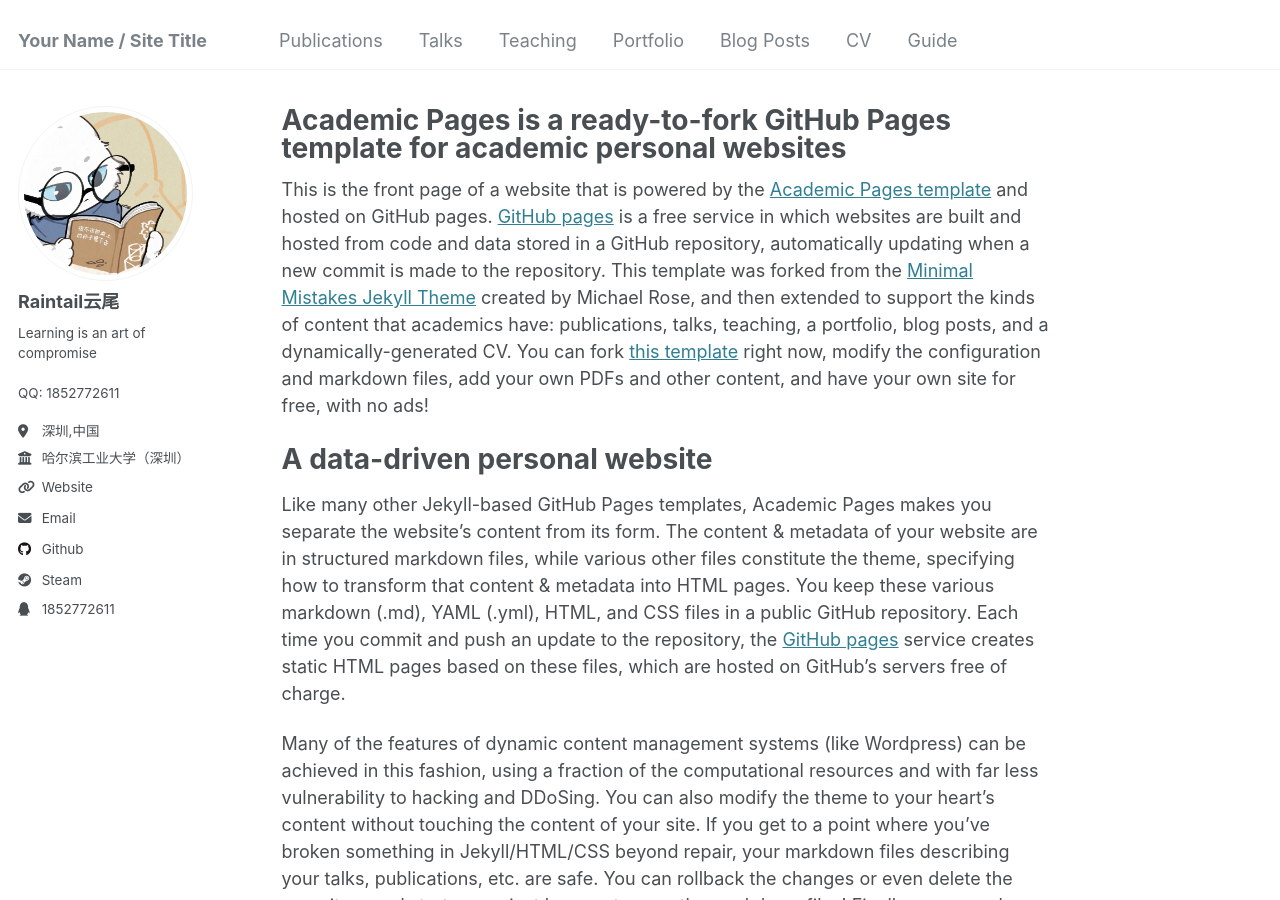
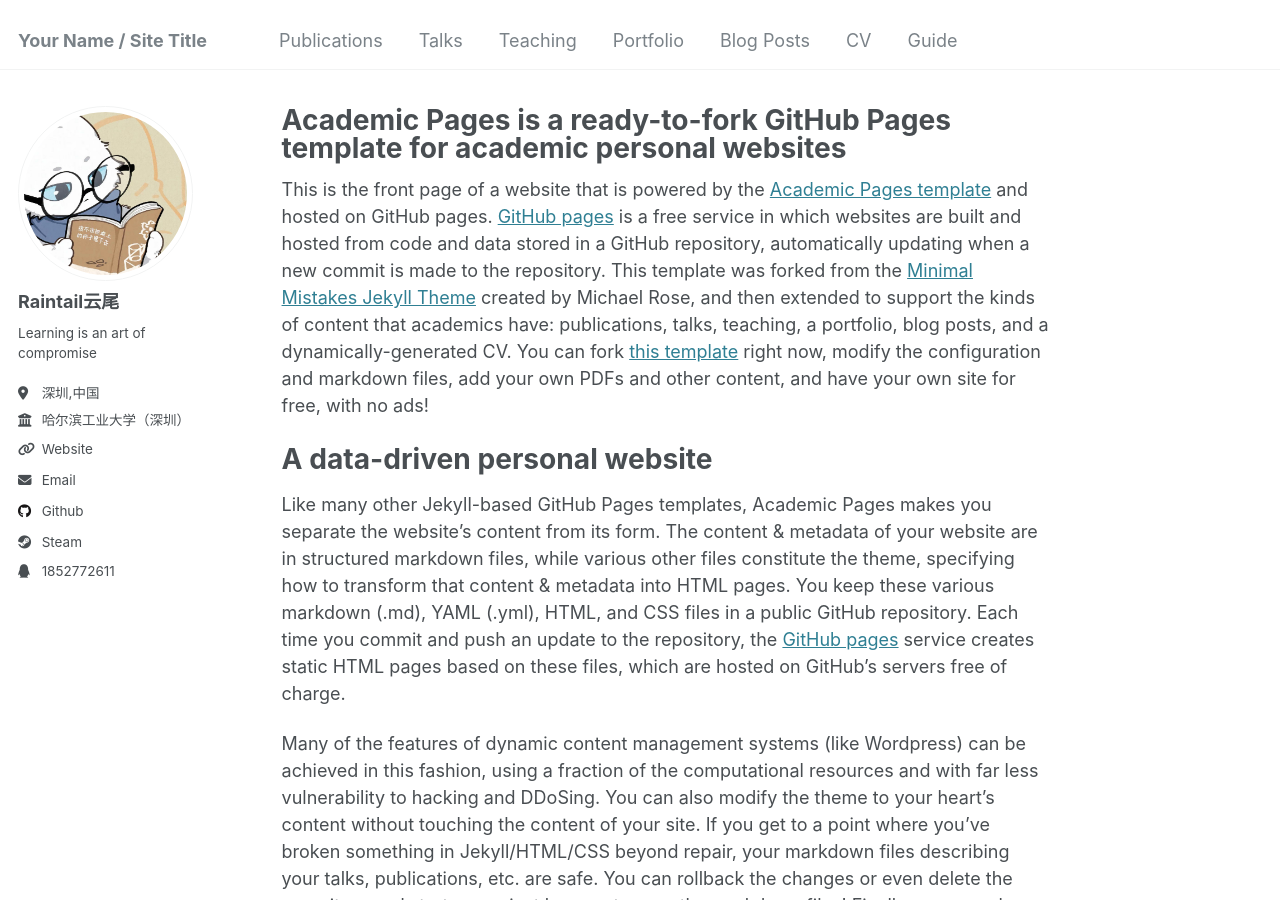
Before and after one commit to Rainbow-cocktail/Raintail-homepage, a Jekyll site: the page built from _pages/about.md, in a window 1280 px wide and 900 px high. Built offline with Jekyll 4.4.1, drawn with Linux system fonts in a browser that asks for light colours.

Commit message:
Update author-profile.html

```diff
--- a/_includes/author-profile.html
+++ b/_includes/author-profile.html
@@ -18,7 +18,7 @@
     <h3 class="author__name">{{ author.name }}</h3>
     {% if author.pronouns %}<p class="author__pronouns">{{ author.pronouns }}</p>{% endif %}
     {% if author.bio %}<p class="author__bio">{{ author.bio }}</p>{% endif %}
-    {% if author.qq %}<p class="author__qq">QQ: {{ author.qq }}</p>{% endif %}
+    <!--{% if author.qq %}<p class="author__qq">QQ: {{ author.qq }}</p>{% endif %}-->
   </div>
 
   <div class="author__urls-wrapper">
```
